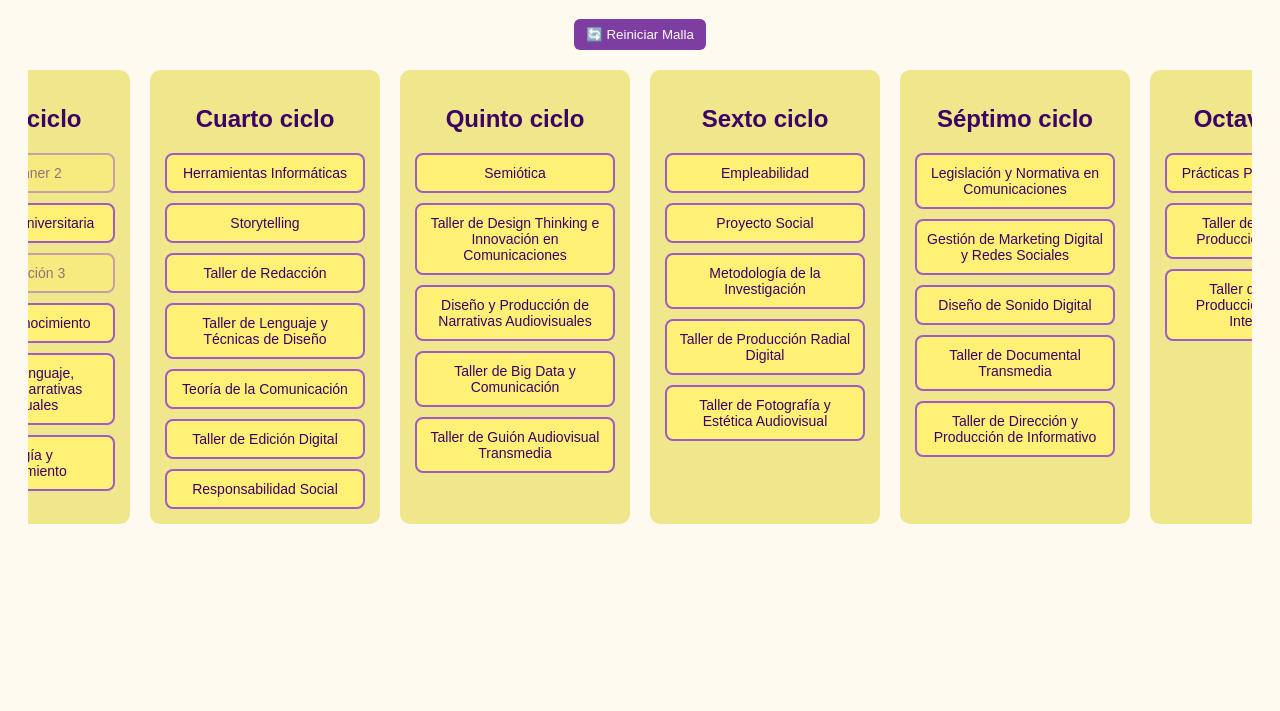
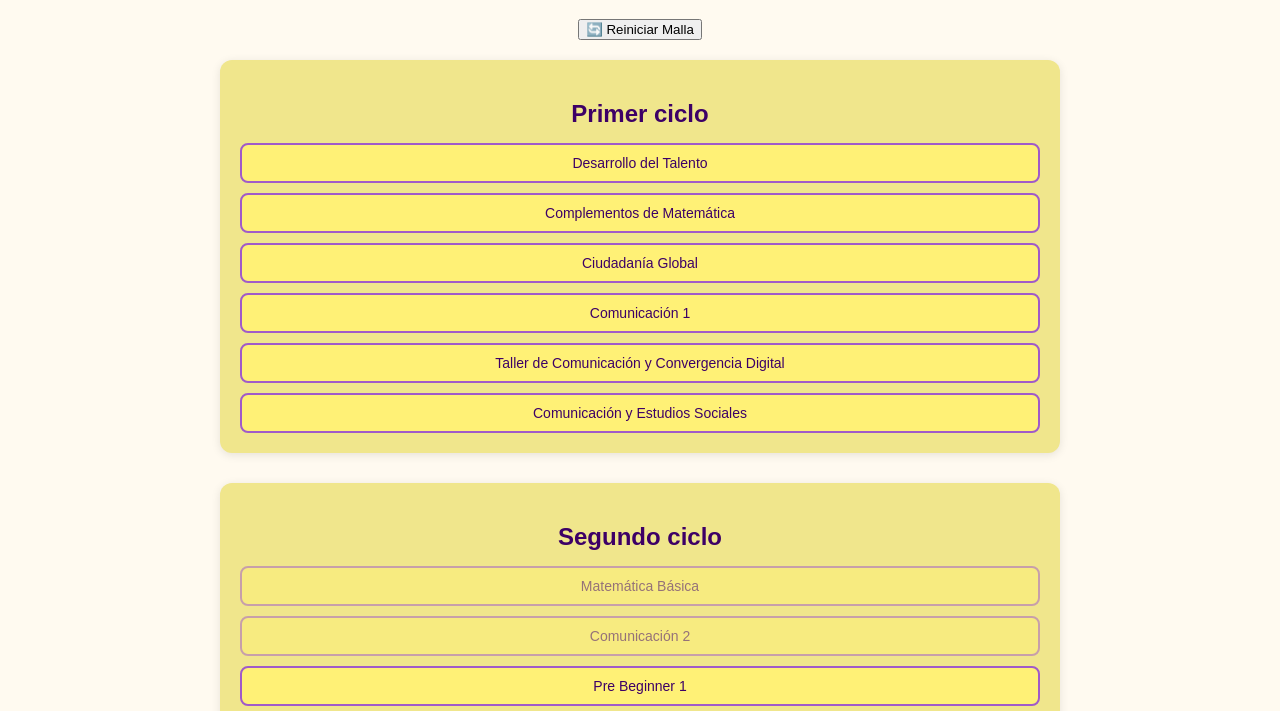
Before and after one commit to valennnn16/malla-interactiva2, a plain HTML site: page index.html in a window 1280 px wide. Shown: the part 89-800 px from the top of the page. Drawn offline with Linux system fonts and the light colour scheme.

Commit message:
Rename 1 estilos.css

```diff
--- a/estilos.css
+++ b/estilos.css
@@ -1,39 +1,47 @@
 body {
   font-family: Arial, sans-serif;
-  background-color: #fffaf0;
+  background-color: #fffaf0; /* Fondo claro */
   padding: 20px;
   color: #3d0066;
 }
+
 h1 {
   text-align: center;
   color: #5b0080;
 }
+
 #malla {
   display: flex;
-  flex-wrap: nowrap;
-  overflow-x: auto;
-  gap: 20px;
-  justify-content: center;
+  flex-direction: column; /* Modo vertical */
+  gap: 30px;
+  align-items: center;
 }
+
 .ciclo {
-  min-width: 200px;
-  background-color: #f0e68c; /* amarillo claro */
-  padding: 15px;
-  border-radius: 10px;
+  background-color: #f0e68c; /* Fondo amarillo claro */
+  padding: 20px;
+  border-radius: 12px;
+  width: 90%;
+  max-width: 800px;
+  box-shadow: 0 2px 10px rgba(0, 0, 0, 0.1);
 }
+
 .ciclo h2 {
   text-align: center;
   color: #3d0066;
+  margin-bottom: 15px;
 }
+
 .cursos {
   display: flex;
   flex-direction: column;
   gap: 10px;
 }
+
 .course {
   border: 2px solid #a05ac9;
-  background-color: #fff176; /* amarillo */
-  padding: 10px;
+  background-color: #fff176; /* Amarillo */
+  padding: 10px 15px;
   border-radius: 8px;
   cursor: pointer;
   text-align: center;
@@ -41,22 +49,10 @@ h1 {
   font-size: 14px;
   opacity: 0.5;
 }
+
 .course.unlocked {
   opacity: 1;
 }
+
 .course.completed {
-  background-color: #7e3ea1;
-  color: white;
-  border-color: #5b0080;
-}
-button {
-  background-color: #7e3ea1;
-  color: white;
-  border: none;
-  padding: 8px 12px;
-  border-radius: 6px;
-  cursor: pointer;
-}
-button:hover {
-  background-color: #5b0080;
-}
+  background-color: #7e3ea1; /* Mora*
```
